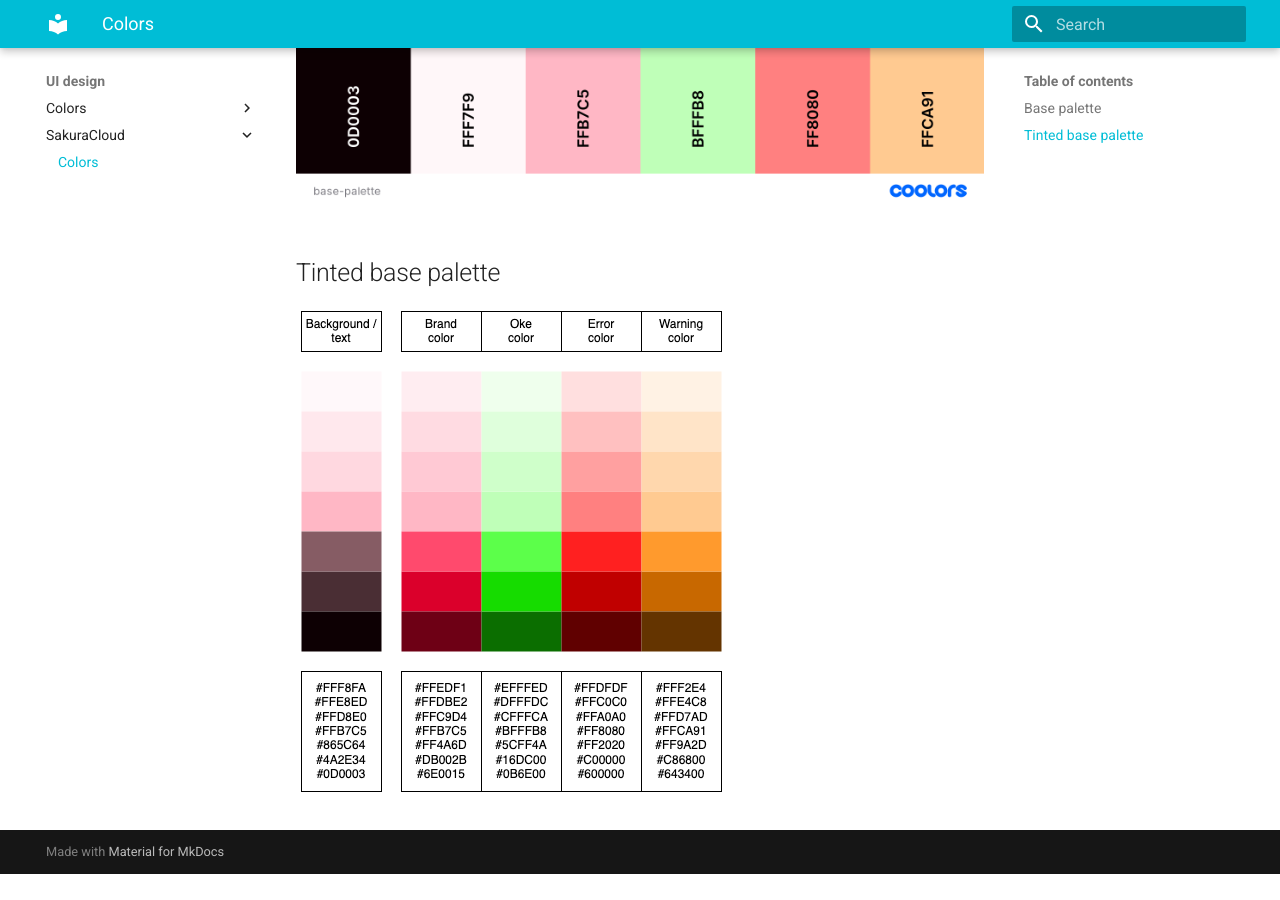
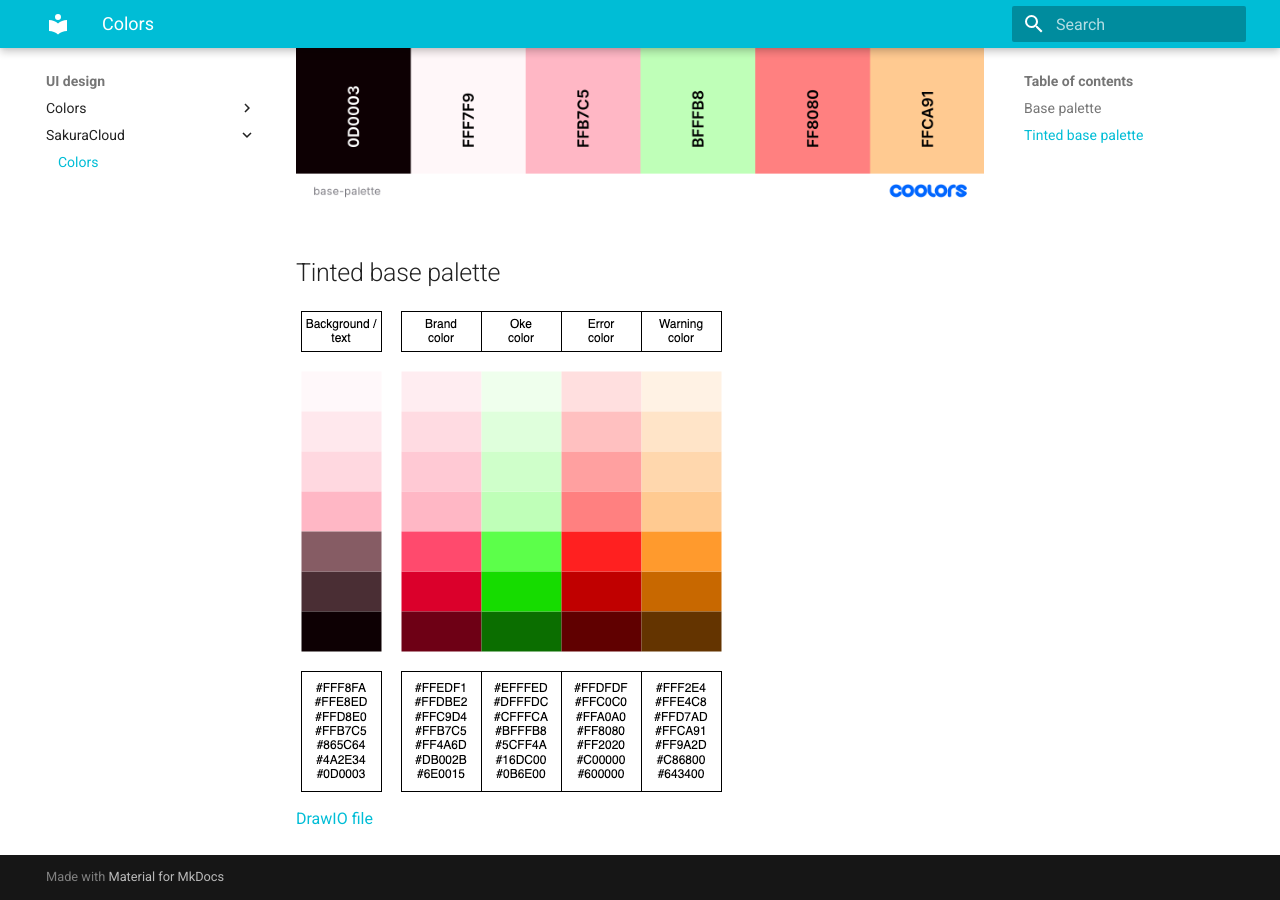
Before and after one commit to NekoLuka/raneto-wiki-files, an MkDocs documentation site: the page built from docs/ui-design/sakuracloud/colors.md, in a window 1280 px wide and 900 px high, scrolled down 587 px. Built offline with MkDocs 1.6.1 and Material for MkDocs 9.7.7, drawn with Linux system fonts in a browser that asks for light colours; before the commit the page ends 1461 px from its top, so only the background shows below that.

Commit message:
Added link to original drawio file

```diff
--- a/docs/ui-design/sakuracloud/colors.md
+++ b/docs/ui-design/sakuracloud/colors.md
@@ -6,4 +6,5 @@ Title: All colors to use when creating a sakuracloud site
 ![Base palette](/img/sakuracloud-colors/base-palette.png)
 
 ## Tinted base palette
-![Base palette](/img/sakuracloud-colors/color-palette-tinted.png)
+![Tinted base palette](/img/sakuracloud-colors/color-palette-tinted.png)
+[DrawIO file](/files/color-palette-tinted.drawio)
```
Also changed, not shown: 1 other file.
